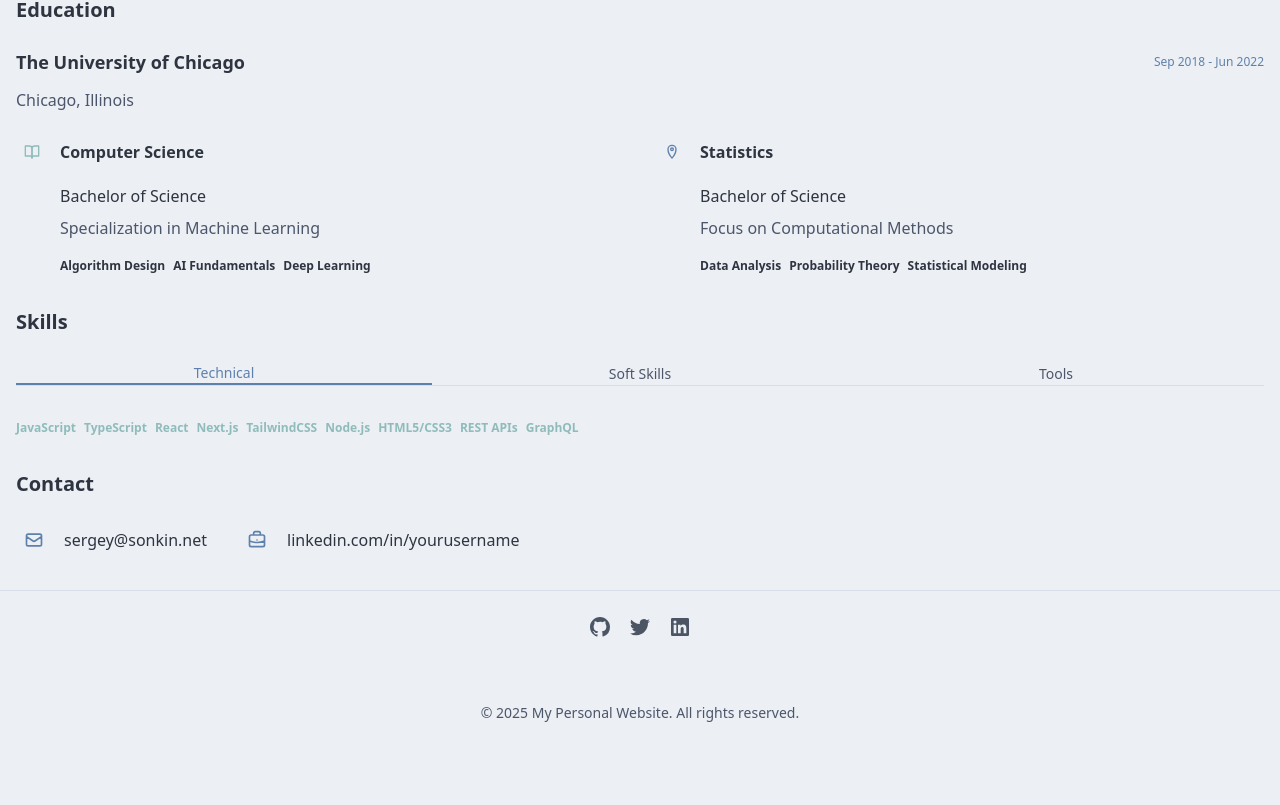
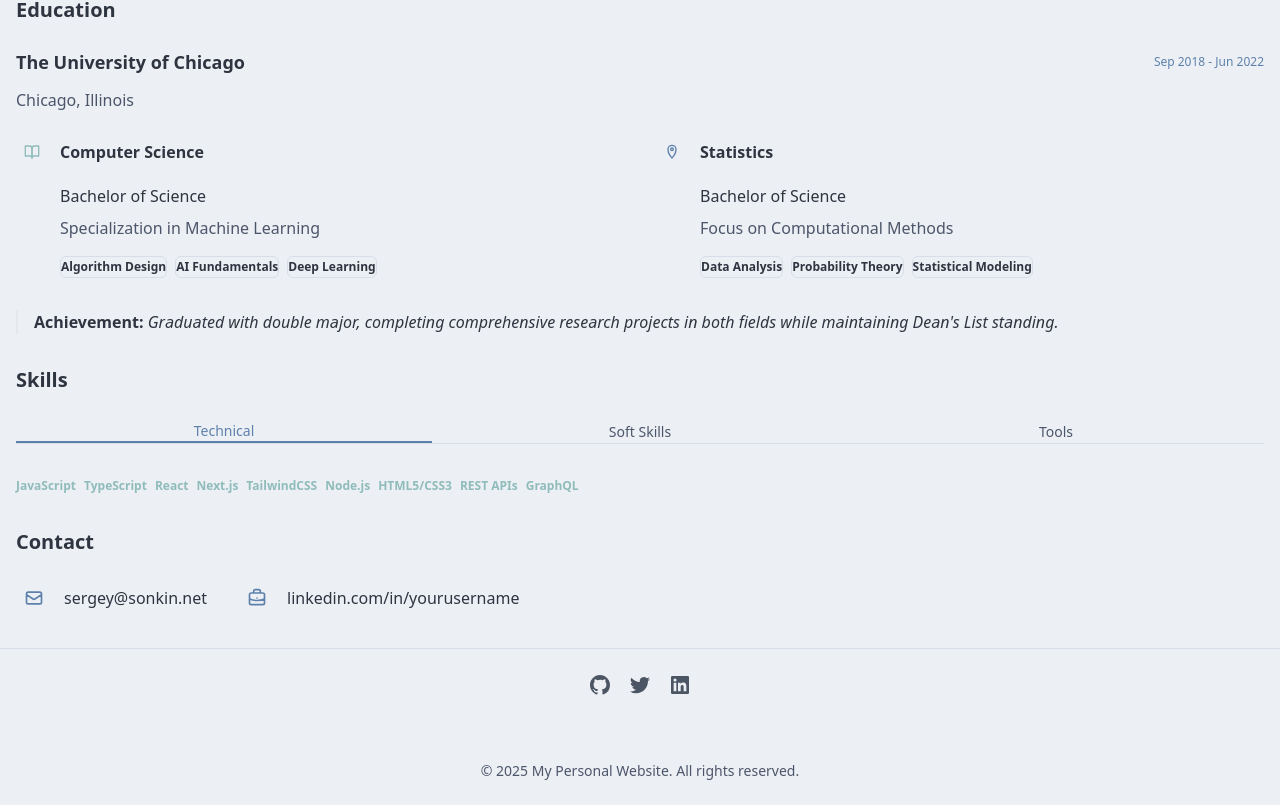
Before and after one commit to sergey-sonkin/quick-site, a Next.js app: page /resume in a window 1280 px wide. Shown: the part 1033-1838 px from the top of the page. Before the commit the page ends 1780 px from the top, so only its background shows below. Built offline with nearby package versions, Linux system fonts and the light colour scheme.

Commit message:
Resume page - Updated docs/comments

```diff
--- a/src/app/resume/page.tsx
+++ b/src/app/resume/page.tsx
@@ -1,9 +1,36 @@
 import { Separator } from "@/components/ui/separator";
 import { Badge } from "@/components/ui/badge";
 import { Tabs, TabsContent, TabsList, TabsTrigger } from "@/components/ui/tabs";
-
 import { PageContainer } from "@/components/layout/page-container";
 
+/**
+ * Resume Page
+ *
+ * Design Patterns:
+ * ---------------
+ * 1. Typography Scale
+ *    - text-3xl: Primary page headers (h1)
+ *    - text-xl: Section headers (h2)
+ *    - text-lg: Company/organization names (h3)
+ *    - text-md: Role titles/sub-elements (h4)
+ *    - Default base size for body text
+ *
+ * 2. Visual Separation Strategy
+ *    - Vertical spacing (mb-8) between major sections
+ *    - Separators with reduced opacity instead of boxes/borders
+ *    - Consistent internal component spacing
+ *    - Typography and spacing over explicit containers
+ *
+ * 3. Career Progression Visualization
+ *    - Timeline with vertical connecting line for positions at same company
+ *    - Circular markers to denote each position
+ *    - Subtle styling to show relationship between elements
+ *
+ * 4. Content Organization
+ *    - Two-column grid for related content (education)
+ *    - Consistent badge styling for dates: bg-primary/10 text-primary border-0
+ *    - Bulleted lists with colored bullets (text-primary)
+ */
 export default function ResumePage() {
   return (
     <PageContainer maxWidth="prose">
@@ -14,7 +41,7 @@ export default function ResumePage() {
         </p>
       </div>
 
-      {/* Professional Summary - No Card */}
+      {/* Professional Summary section */}
       <div className="mb-10">
         <h2 className="text-xl font-semibold mb-4">Professional Summary</h2>
         <p className="text-foreground/90 leading-relaxed">
@@ -26,11 +53,11 @@ export default function ResumePage() {
         </p>
       </div>
 
-      {/* Experience - No Cards */}
+      {/* Experience section with career progression timeline */}
       <div className="mb-8">
         <h2 className="text-xl font-semibold mb-6">Experience</h2>
 
-        {/* Narmi Experience - No Card */}
+        {/* Narmi Experience with timeline showing promotion */}
         <div className="mb-8">
           <div className="flex flex-col md:flex-row justify-between items-start md:items-center mb-3">
             <h3 className="text-lg font-bold text-foreground">Narmi</h3>
@@ -41,11 +68,14 @@ export default function ResumePage() {
           <p className="text-muted-foreground mb-5">New York, NY</p>
           <Separator className="my-6 opacity-30" />
 
+          {/* Career progression visualization with timeline connector */}
           {/* Software Engineer II Role */}
           <div className="mb-10 relative">
+            {/* Vertical timeline connector */}
             <div className="hidden md:block absolute left-0 h-full w-0.5 bg-primary/20"></div>
             <div className="flex flex-col md:flex-row justify-between items-start md:items-center mb-3">
               <div className="flex items-center">
+                {/* Position marker */}
                 <div className="hidden md:flex mr-3 h-2.5 w-2.5 rounded-full bg-primary"></div>
                 <h4 className="text-md font-semibold ml-0 md:ml-2">
                   Software Engineer II
@@ -80,9 +110,11 @@ export default function ResumePage() {
 
           {/* Software Engineer I Role */}
           <div className="relative">
+            {/* Continuation of timeline connector */}
             <div className="hidden md:block absolute left-0 top-0 h-full w-0.5 bg-primary/20"></div>
             <div className="flex flex-col md:flex-row justify-between items-start md:items-center mb-3">
               <div className="flex items-center">
+                {/* Position marker */}
                 <div className="hidden md:flex mr-3 h-2.5 w-2.5 rounded-full bg-primary"></div>
                 <h4 className="text-md font-semibold ml-0 md:ml-2">
                   Software Engineer I
@@ -115,7 +147,7 @@ export default function ResumePage() {
           </div>
         </div>
 
-        {/* Previous Experience - No Card */}
+        {/* Previous Experience - standalone experience */}
         <div className="mb-6">
           <div className="flex flex-col md:flex-row justify-between items-start md:items-center mb-3">
             <h3 className="text-lg font-bold text-foreground">
@@ -149,7 +181,7 @@ export default function ResumePage() {
         </div>
       </div>
 
-      {/* Education - No Card */}
+      {/* Education section with multi-major display */}
       <div className="mb-8">
         <h2 className="text-xl font-semibold mb-6">Education</h2>
 
@@ -163,9 +195,9 @@ export default function ResumePage() {
           <p className="text-muted-foreground mb-5">Chicago, Illinois</p>
           <Separator className="my-6 opacity-30" />
 
-          {/* Degree details - using columns instead of boxes */}
+          {/* Multi-major display using grid layout */}
           <div className="grid grid-cols-1 md:grid-cols-2 gap-8 mt-6">
-            {/* First Major */}
+            {/* First Major with distinctive icon */}
             <div>
               <div className="flex items-center mb-4">
                 <span className="inline-flex items-center justify-center h-8 w-8 rounded-full bg-accent/20 text-accent mr-3">
@@ -205,7 +237,7 @@ export default function ResumePage() {
               </div>
             </div>
 
-            {/* Second Major */}
+            {/* Second Major with distinctive icon */}
             <div>
               <div className="flex items-center mb-4">
                 <span className="inline-flex items-center justify-center h-8 w-8 rounded-full bg-primary/20 text-primary mr-3">
@@ -246,20 +278,21 @@ export default function ResumePage() {
             </div>
           </div>
 
-          {/* Achievement note - no box, just styled text */}
-          {/* <div className="mt-8 pl-4 border-l-2 border-primary/30">
+          {/* Achievement callout using border instead of box */}
+          <div className="mt-8 pl-4 border-l-2 border-primary/30">
             <p className="text-foreground/90 italic">
               <span className="font-semibold not-italic">Achievement:</span>{" "}
               Graduated with double major, completing comprehensive research
               projects in both fields while maintaining Dean's List standing.
             </p>
-          </div> */}
+          </div>
         </div>
       </div>
 
-      {/* Skills - No Card */}
+      {/* Skills section with categorized tabs */}
       <div className="mb-8">
         <h2 className="text-xl font-semibold mb-6">Skills</h2>
+        {/* Tab navigation using underlines instead of boxes */}
         <Tabs defaultValue="tech" className="w-full">
           <TabsList className="w-full mb-6 bg-transparent border-b border-border">
             <TabsTrigger
@@ -281,6 +314,7 @@ export default function ResumePage() {
               Tools
             </TabsTrigger>
           </TabsList>
+          {/* Skill badges with consistent color system */}
           <TabsContent value="tech" className="space-y-4 mt-2">
             <div className="flex flex-wrap gap-2">
               <Badge className="bg-accent/5 hover:bg-accent/10 text-accent border-0">
@@ -347,7 +381,7 @@ export default function ResumePage() {
         </Tabs>
       </div>
 
-      {/* Contact - No Card */}
+      {/* Contact section with interactive elements */}
       <div>
         <h2 className="text-xl font-semibold mb-6">Contact</h2>
         <div className="flex flex-col md:flex-row flex-wrap gap-y-5 gap-x-8">
@@ -373,29 +407,6 @@ export default function ResumePage() {
             </div>
             <span>sergey@sonkin.net</span>
           </a>
-          {/* <a
-            href="https://github.com/sergey-sonkin"
-            target="_blank"
-            className="flex items-center gap-3 group hover:text-accent transition-colors"
-          >
-            <div className="p-2 rounded-full bg-accent/10 text-accent">
-              <svg
-                xmlns="http://www.w3.org/2000/svg"
-                className="h-5 w-5"
-                fill="none"
-                viewBox="0 0 24 24"
-                stroke="currentColor"
-              >
-                <path
-                  strokeLinecap="round"
-                  strokeLinejoin="round"
-                  strokeWidth={2}
-                  d="M13.828 10.172a4 4 0 00-5.656 0l-4 4a4 4 0 105.656 5.656l1.102-1.101m-.758-4.899a4 4 0 005.656 0l4-4a4 4 0 00-5.656-5.656l-1.1 1.1"
-                />
-              </svg>
-            </div>
-            <span>github.com/sergey-sonkin</span>
-          </a> */}
           <a
             href="https://linkedin.com/in/yourusername"
             target="_blank"
```
Also changed, not shown: 1 other file (tests, documents, lock files or other folders).
